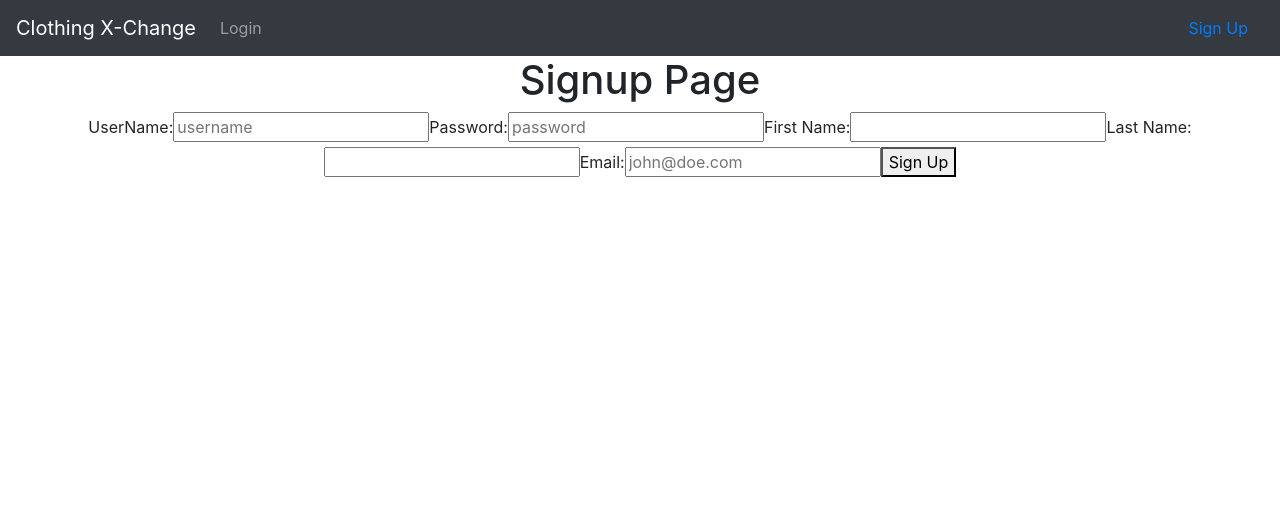
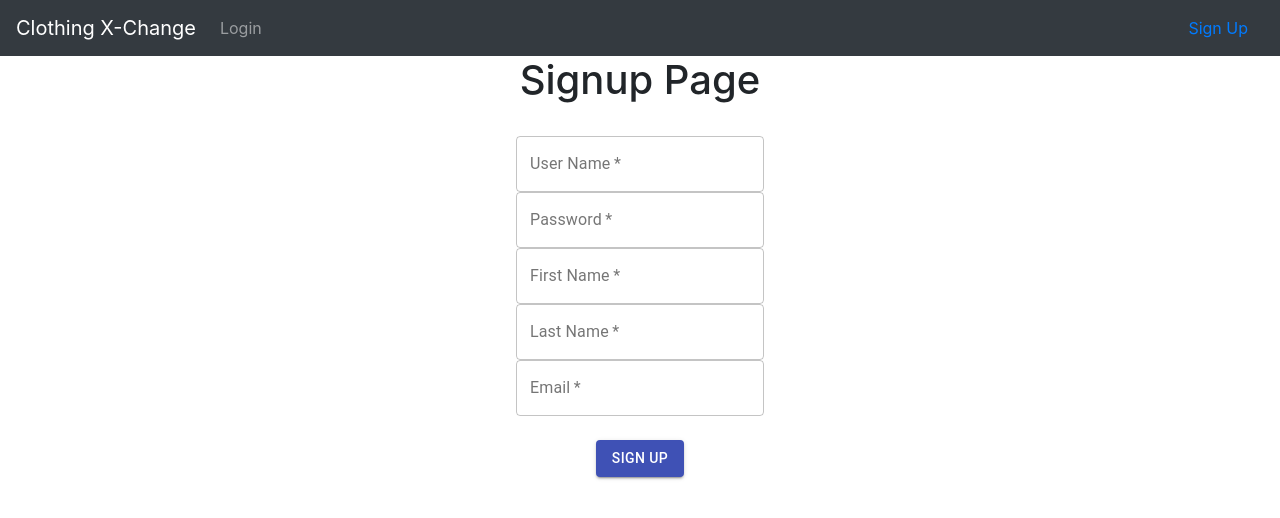
Before and after one commit to zjthom3/clothing-xchange, a React (Create React App) app in the folder frontend/: page /signup in a window 1280 px wide. Shown: the top 518 px of the page. Built offline with nearby package versions, Linux system fonts and the light colour scheme.

Commit message:
more fornt end today

```diff
--- a/frontend/src/App.js
+++ b/frontend/src/App.js
@@ -10,6 +10,7 @@ import PostPage from './pages/PostPage';
 import AppNav from './components/Navbar/Navbar';
 import 'bootstrap/dist/css/bootstrap.css';
 import AddressPage from './pages/AddressPage';
+import MyPostPage from './pages/MyPostPage';
 
 
 function App() {
@@ -94,7 +95,15 @@ function App() {
       />
     )
   }
-  // console.log(user)
+
+  const renderMyPostPage = () => {
+    return (
+      <MyPostPage
+      user={user}
+      />
+    )
+  }
+
   return (
     <div className='App'>
       <BrowserRouter>
@@ -105,6 +114,7 @@ function App() {
         <Route exact path='/new_post' render={renderCreatePostPage}/>
         <Route exact path='/post/:postID' component={PostPage}/>
         <Route exact path='/user_address' render={renderAddressPage}/>
+        <Route exact path='/my_posts' render={renderMyPostPage}/>
       </BrowserRouter>
     </div>
   );
--- a/frontend/src/components/CreateComment/CreateComment.js
+++ b/frontend/src/components/CreateComment/CreateComment.js
@@ -1,5 +1,9 @@
 import React, { Component } from 'react'
 import UserAPI from '../../api/UserAPI'
+import Button from '@material-ui/core/Button';
+import { TextField } from '@material-ui/core';
+import ArrowUpwardIcon from '@material-ui/icons/ArrowUpward';
+
 
 class CreateComment extends Component {
 
@@ -23,11 +27,20 @@ class CreateComment extends Component {
 
     return(
       <div>
-        <h3>Comment On Post</h3>
+
         <form onSubmit={this.handleSubmit}>
-          <label>Comment: </label>
-          <input type='textarea' placeholder='' name='comment_content'></input>
-          <button type='submit'>Submit</button>
+          <div>
+            <TextField
+            id="standard-required"
+            label="Comment"
+            type='textarea'
+            placeholder=""
+            name='comment_content'
+            variant='outlined'
+            size='small'
+            />
+            <Button size='large' variant='contained' color="primary" type='submit'><ArrowUpwardIcon></ArrowUpwardIcon></Button>
+          </div>
         </form>
       </div>
     )
--- a/frontend/src/components/PostList/PostList.js
+++ b/frontend/src/components/PostList/PostList.js
@@ -21,26 +21,19 @@ function PostList(props) {
       postUserID[i] = props.posts[i].user
       for (let j=0; j < props.userAddress.length; j++) {
         if (props.userAddress[j].user == postUserID[i]) {
-            console.log(props.posts[i].title, props.userAddress[j].city)
             city[i] = props.userAddress[j].city
         }
-
-        // city[props.userAddress[j].user] = props.userAddress[j].city
       }
     }
 
-    console.log(city)
-    // console.log(postUserID)
-
     counter += 1
-    // PUT IN ADDRESS
-    return (<div><Link to={`/post/${id[counter]}`}>{cell}</Link> <i>({ city[counter] })</i> </div>);
+    // PUT IN ADDRESS {city[counter]}
+    return (<div><Link to={`/post/${id[counter]}`}>{cell}</Link> </div>);
   }
 
   const dateFormat = (value, row, index) => {
     return moment(value).startOf('day').fromNow()
   }
-  // console.log(props.posts)
 
   return (
     <div>
--- a/frontend/src/pages/CreatePostPage.js
+++ b/frontend/src/pages/CreatePostPage.js
@@ -45,6 +45,7 @@ class CreatePostPage extends Component {
             type='text'
             placeholder="Title"
             name='title'
+            variant='outlined'
             />
           </div>
           <br></br>
--- a/frontend/src/pages/HomePage.js
+++ b/frontend/src/pages/HomePage.js
@@ -26,7 +26,7 @@ class HomePage extends Component {
   render() {
 
     // CONSOLE LOG HERE!!!!!!!
-    // console.log(this.state)
+    // console.log(this.props)
 
     return (
       <div>
@@ -35,10 +35,12 @@ class HomePage extends Component {
           this.props.user
           ?
           <div>
-            <h3>Welcome {this.props.user.first_name}</h3>
+            <h3>Welcome {this.props.user.first_name}!</h3>
             <Link to='/user_address'>Create Address</Link>
             <br></br>
             <Link to='/new_post'>Create Post</Link>
+            <br></br>
+            <Link to='/my_posts'>My Posts</Link>
             <br></br>
             <br></br>
             {/* POST LIST COMPONENT HERE */}
--- a/frontend/src/pages/LoginPage.js
+++ b/frontend/src/pages/LoginPage.js
@@ -1,5 +1,8 @@
 import React from 'react';
 import { Link, Redirect } from 'react-router-dom'
+import { TextField } from '@material-ui/core';
+import Button from '@material-ui/core/Button';
+
 
 const LoginPage = (props) => {
 
@@ -13,11 +16,29 @@ const LoginPage = (props) => {
     <div>
       <h1>Login Page</h1>
       <form onSubmit={props.handleLogin}>
-        <label>UserName:</label>
-        <input type='text' placeholder='username' name='username'></input>
-        <label>Password:</label>
-        <input type='password' placeholder='password' name='password'></input>
-        <button type='submit'>Submit</button>
+        <div>
+            <TextField
+            required
+            id="standard-required"
+            label="User Name"
+            type='text'
+            placeholder="username"
+            name='username'
+            variant='outlined'
+            />
+
+            <TextField
+            required
+            id="standard-required"
+            label="Password"
+            type='password'
+            placeholder="password"
+            name='password'
+            variant='outlined'
+            />
+          </div>
+          <br></br>
+        <Button variant='contained' color='primary' type='submit'>Submit</Button>
       </form>
     </div>
   )
--- /dev/null
+++ b/frontend/src/pages/MyPostPage.js
@@ -0,0 +1,43 @@
+import React, { Component } from 'react';
+import { Link } from 'react-router-dom';
+import UserAPI from '../api/UserAPI.js';
+import PostList from '../components/PostList/PostList';
+
+
+class MyPostPage extends Component {
+
+  state = {
+    posts: []
+  }
+
+  componentDidMount() {
+    UserAPI.fetchPosts()
+    .then((apiResponseJSON) => this.setState({
+      posts: apiResponseJSON
+    }))
+  }
+
+  render() {
+
+    // const { title } = this.state.posts
+
+    // console.log(this.state.posts)
+    // console.log(this.props.user)
+
+    return(
+      <div>
+        <div>
+          { this.state.posts.map((post, index) => {
+            if (post.user == this.props.user.id) {
+
+              return <Link to={`/post/${post.id}`}> <h3 key={index}>{post.title}</h3></Link>
+            };
+          })}
+        </div>
+
+      </div>
+    )
+  }
+}
+
+export default MyPostPage;
--- a/frontend/src/pages/PostPage.js
+++ b/frontend/src/pages/PostPage.js
@@ -64,7 +64,7 @@ class PostPage extends Component {
   render() {
 
     // CONSOLE LOG HERE!!!!!!!!!!!
-    // console.log(this.state.post)
+    // console.log(this.props)
 
     const { title, post_content, image, date_posted, user } = this.state.post
     const { redirect } = this.state
--- a/frontend/src/pages/SignupPage.js
+++ b/frontend/src/pages/SignupPage.js
@@ -1,6 +1,8 @@
 import React, { useState } from 'react';
 import UserAPI from '../api/UserAPI';
 import { Redirect } from 'react-router-dom';
+import { TextField } from '@material-ui/core';
+import Button from '@material-ui/core/Button';
 
 const SignupPage = () => {
 
@@ -17,7 +19,7 @@ const SignupPage = () => {
       last_name: evt.target.last_name.value,
       email: evt.target.email.value
     }
-    // console.log()
+
     let response = await UserAPI.signupUser(userCredentials)
     let data = await response.json()
     if (data.token) {
@@ -32,19 +34,67 @@ const SignupPage = () => {
     <div>
       <div>
         <h1>Signup Page</h1>
+        <br></br>
         <form onSubmit={handleSignup}>
-          <label>UserName:</label>
-          <input type='text' placeholder='username' name='username'></input>
-          <label>Password:</label>
-          <input type='password' placeholder='password' name='password'></input>
-          <label>First Name:</label>
-          <input type='text' placeholder='' name='first_name'></input>
-          <label>Last Name:</label>
-          <input type='text' placeholder='' name='last_name'></input>
-          <label>Email: </label>
-          <input type='email' placeholder='john@doe.com' name='email'></input>
-
-          <button type='submit'>Sign Up</button>
+          <div>
+            <TextField
+            required
+            id="standard-required"
+            label="User Name"
+            type='text'
+            placeholder="username"
+            name='username'
+            variant='outlined'
+            />
+          </div>
+          <div>
+            <TextField
+            required
+            id="standard-required"
+            label="Password"
+            type='password'
+            placeholder="password"
+            name='password'
+            variant='outlined'
+            />
+          </div>
+          <div>
+            <TextField
+            required
+            id="standard-required"
+            label="First Name"
+            type='text'
+            placeholder="first name"
+            name='first_name'
+            variant='outlined'
+            />
+          </div>
+          <div>
+            <TextField
+            required
+            id="standard-required"
+            label="Last Name"
+            type='text'
+            placeholder="last name"
+            name='last_name'
+            variant='outlined'
+            />
+          </div>
+          <div>
+            <TextField
+            required
+            id="standard-required"
+            label="Email"
+            type='email'
+            placeholder="email"
+            name='email'
+            variant='outlined'
+            />
+          </div>
+          <br></br>
+          <div>
+          <Button variant='contained' color='primary' type='submit'>Sign Up</Button>
+          </div>
         </form>
       </div>
     </div>
```
Also changed, not shown: 1 other file (tests, documents, lock files or other folders).
